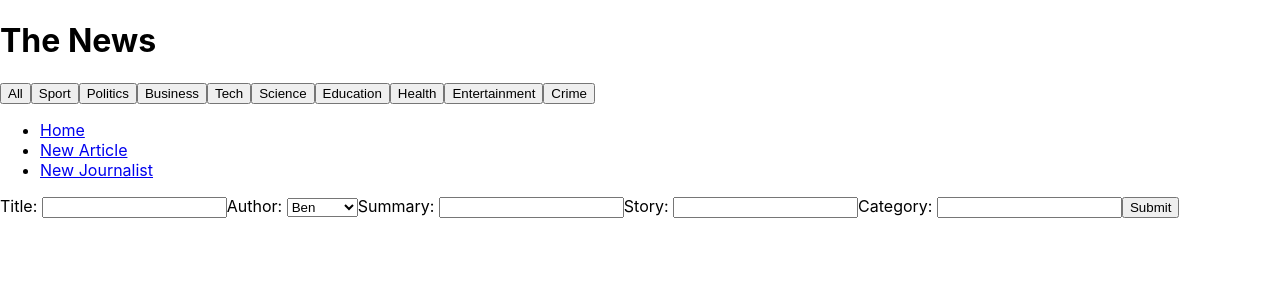
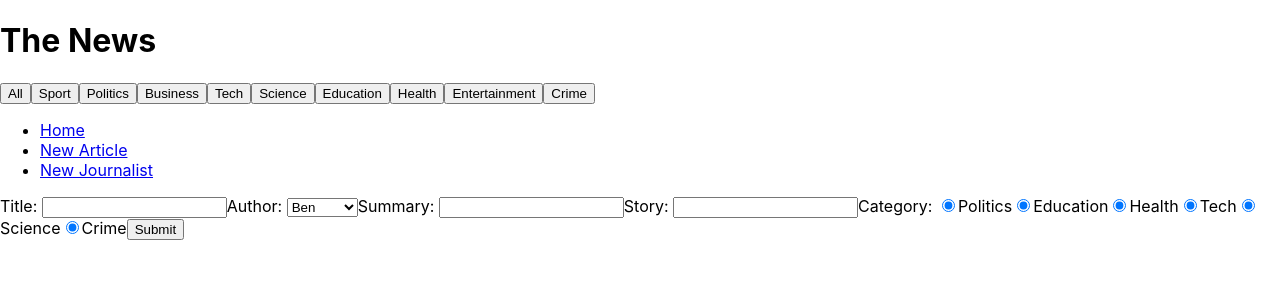
Before and after one commit to evebram/React_News_App, a React (Create React App) app: page /article in a window 1280 px wide. Shown: the top 300 px of the page. Built offline with nearby package versions, Linux system fonts and the light colour scheme; no server answers.

Commit message:
Created radio buttons

```diff
--- a/src/components/NewArticleForm.js
+++ b/src/components/NewArticleForm.js
@@ -85,13 +85,74 @@ class NewArticleForm extends Component {
           value={this.state.content}
           onChange={this.handleContentSubmission}
         />
+
         <label htmlFor="category">Category: </label>
+        <label>
         <input
           id="category"
-          type="text"
-          value={this.state.category}
+          type="radio"
+          value="Politics"
+          checked={true}
           onChange={this.handleCategoryChange}
-        />
+          />
+            Politics
+        </label>
+
+        <label>
+        <input
+          id="category"
+          type="radio"
+          value="Education"
+          checked={true}
+          onChange={this.handleCategoryChange}
+          />
+            Education
+        </label>
+
+        <label>
+        <input
+          id="category"
+          type="radio"
+          value="Health"
+          checked={true}
+          onChange={this.handleCategoryChange}
+          />
+            Health
+        </label>
+
+        <label>
+        <input
+          id="category"
+          type="radio"
+          value="Tech"
+          checked={true}
+          onChange={this.handleCategoryChange}
+          />
+            Tech
+        </label>
+
+        <label>
+        <input
+          id="category"
+          type="radio"
+          value="Science"
+          checked={true}
+          onChange={this.handleCategoryChange}
+          />
+            Science
+        </label>
+
+        <label>
+        <input
+          id="category"
+          type="radio"
+          value="Crime"
+          checked={true}
+          onChange={this.handleCategoryChange}
+          />
+            Crime
+        </label>
+
         <input type="submit" />
       </form>
     )
```
